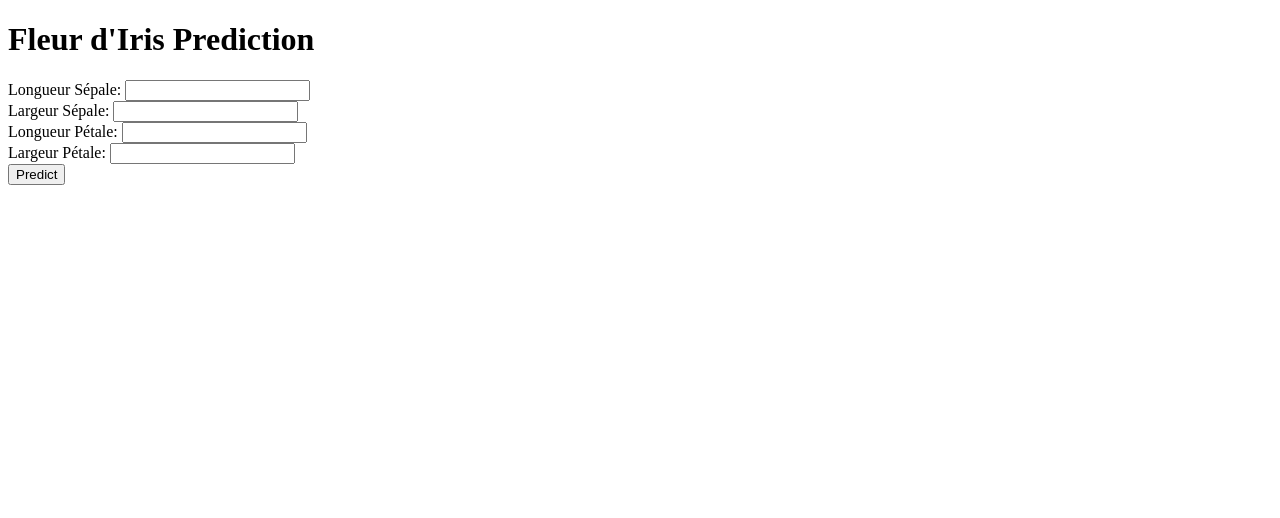
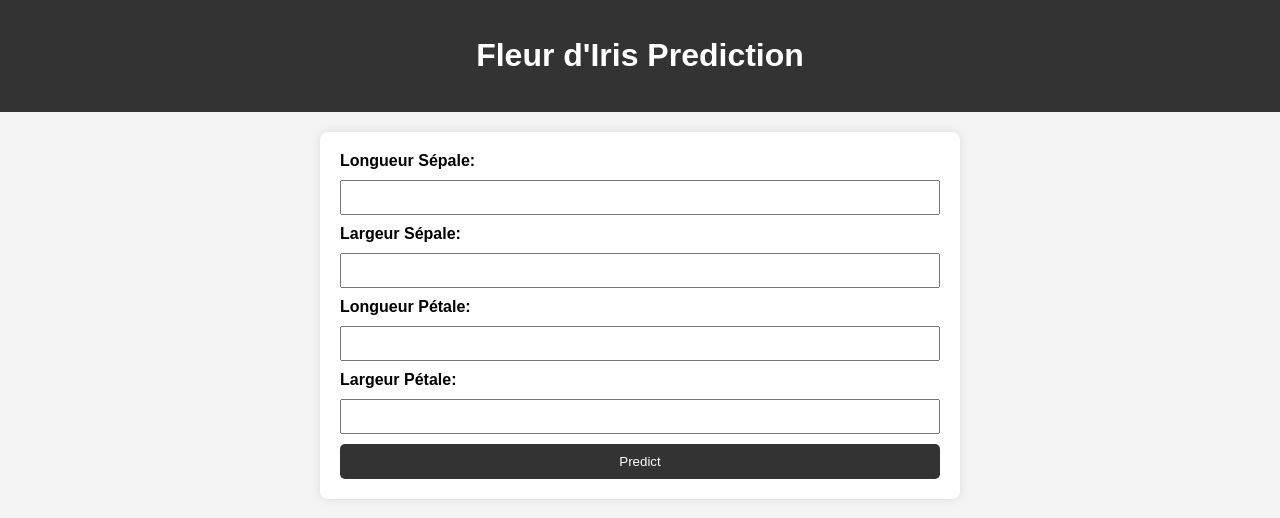
Before and after one commit to MohamedMOUKHL/Machine-Learning-Iris-Prediction, a Flask app: template templates/index.html in a window 1280 px wide. Shown: the top 518 px of the page. Run offline with Flask 3, Linux system fonts and the light colour scheme; the template is opened without the code that fills it, so the values that code supplies are empty; parts of the project's set-up code (start-up, migrations or seed data) failed here and were passed over.

Commit message:
2nd commit

```diff
--- a/app.py
+++ b/app.py
@@ -1,27 +1,46 @@
-from flask import Flask, render_template, request, jsonify
-from flask_restful import Resource, Api
+from flask import Flask, request, render_template
+from sklearn.datasets import load_iris
 from sklearn.neighbors import KNeighborsClassifier
-import pickle
+from sklearn.model_selection import train_test_split
+import numpy as np
 
 app = Flask(__name__)
-api = Api(app)
 
-# Charger le modèle
-with open('knn_model.pkl', 'rb') as model_file:
-    knn = pickle.load(model_file)
+# Load the dataset and train the model
+iris_dataset = load_iris()
+X_train, X_test, y_train, y_test = train_test_split(iris_dataset['data'], iris_dataset['target'], random_state=0)
+knn = KNeighborsClassifier(n_neighbors=1)
+knn.fit(X_train, y_train)
 
-class PredictionResource(Resource):
-    def post(self):
-        data = request.get_json()
-        nouvelles_mesures = [[data['longueur_sepale'], data['largeur_sepale'], data['longueur_petale'], data['largeur_petale']]]
-        prediction = knn.predict(nouvelles_mesures)
-        return {'prediction': int(prediction[0])}
-
-api.add_resource(PredictionResource, '/predict')
 
 @app.route('/')
-def index():
-    return render_template('index_api.html')
+def home():
+    return render_template('index.html')
+
+@app.route('/result', methods=['POST'])
+def result():
+    try:
+        # Get the data from the form
+        longueur_sepale = float(request.form['longueur_sepale'])
+        largeur_sepale = float(request.form['largeur_sepale'])
+        longueur_petale = float(request.form['longueur_petale'])
+        largeur_petale = float(request.form['largeur_petale'])
+
+        # Validate the input values
+        if not (0 <= longueur_sepale <= 10 and 0 <= largeur_sepale <= 10 and 0 <= longueur_petale <= 10 and 0 <= largeur_petale <= 10):
+            raise ValueError("Les mesures doivent être comprises entre 0 et 10.")
+
+        # Make the prediction
+        nouvelles_mesures = np.array([[longueur_sepale, largeur_sepale, longueur_petale, largeur_petale]])
+        predictions = knn.predict(nouvelles_mesures)
+        prediction_proba = knn.predict_proba(nouvelles_mesures)
+
+        # Render the result template with the prediction and probabilities
+        return render_template('result.html', prediction=predictions[0], proba_setosa=prediction_proba[0][0], proba_versicolor=prediction_proba[0][1], proba_virginica=prediction_proba[0][2])
+
+    except ValueError as e:
+        # Handle validation errors
+        return render_template('result.html', error_message=str(e))
 
 if __name__ == '__main__':
-    app.run(debug=True)
+    app.run(host="localhost", debug=True)
--- a/templates/index.html
+++ b/templates/index.html
@@ -4,24 +4,81 @@
 <head>
     <meta charset="UTF-8">
     <meta name="viewport" content="width=device-width, initial-scale=1.0">
-    <title>Prediction App</title>
+    <title>Fleur d'Iris Prediction</title>
+    <style>
+        body {
+            font-family: 'Arial', sans-serif;
+            background-color: #f4f4f4;
+            margin: 0;
+            padding: 0;
+            box-sizing: border-box;
+        }
+
+        header {
+            background-color: #333;
+            color: #fff;
+            text-align: center;
+            padding: 1em 0;
+        }
+
+        main {
+            max-width: 600px;
+            margin: 20px auto;
+            background-color: #fff;
+            padding: 20px;
+            border-radius: 8px;
+            box-shadow: 0 0 10px rgba(0, 0, 0, 0.1);
+        }
+
+        form {
+            display: grid;
+            gap: 10px;
+        }
+
+        label {
+            font-weight: bold;
+        }
+
+        input {
+            width: 100%;
+            padding: 8px;
+            box-sizing: border-box;
+        }
+
+        button {
+            background-color: #333;
+            color: #fff;
+            padding: 10px 20px;
+            border: none;
+            border-radius: 5px;
+            cursor: pointer;
+        }
+
+        button:hover {
+            background-color: #555;
+        }
+    </style>
 </head>
 <body>
+    <header>
         <h1>Fleur d'Iris Prediction</h1>
-    <form action="/predict" method="post">
+    </header>
+    <main>
+        <form action="/result" method="post">
             <label for="longueur_sepale">Longueur Sépale:</label>
-        <input type="text" name="longueur_sepale" required><br>
+            <input type="text" name="longueur_sepale" required>
 
             <label for="largeur_sepale">Largeur Sépale:</label>
-        <input type="text" name="largeur_sepale" required><br>
+            <input type="text" name="largeur_sepale" required>
 
             <label for="longueur_petale">Longueur Pétale:</label>
-        <input type="text" name="longueur_petale" required><br>
+            <input type="text" name="longueur_petale" required>
 
             <label for="largeur_petale">Largeur Pétale:</label>
-        <input type="text" name="largeur_petale" required><br>
+            <input type="text" name="largeur_petale" required>
 
             <button type="submit">Predict</button>
         </form>
+    </main>
 </body>
 </html>
```
Also changed, not shown: index_api.html (deleted, +0 -58 lines), templates/result.html (+50 -3 lines), 1 other file. Lines whose indentation alone changed are shown as unchanged.
